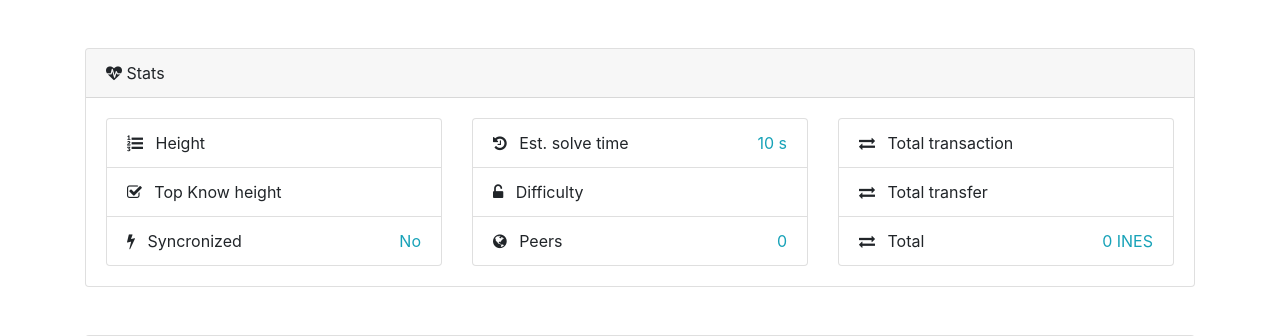
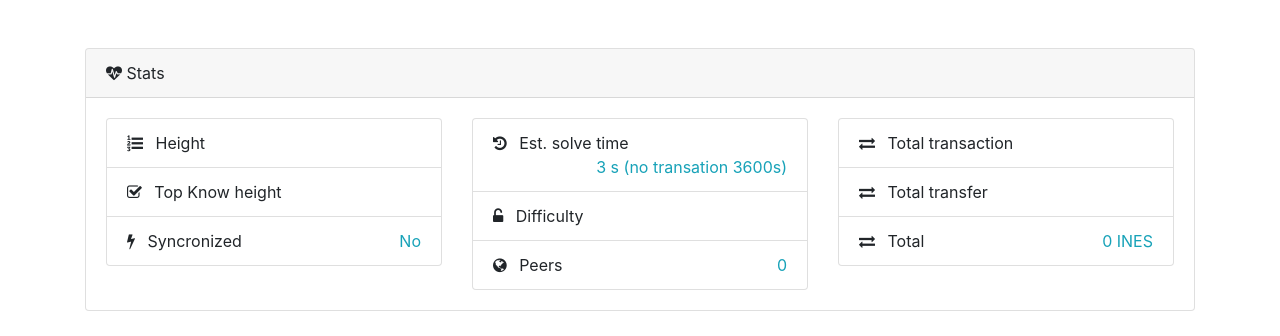
Before and after one commit to inescoin/inescoin-explorer, a PHP site: page / in a window 1280 px wide. Shown: the part 56-392 px from the top of the page. Run offline with PHP 8.4, Linux system fonts and the light colour scheme; data that the repository does not hold is empty; some libraries are stand-ins or nearby versions.

Commit message:
Solve time updated

```diff
--- a/src/template/pages/home.tpl.php
+++ b/src/template/pages/home.tpl.php
@@ -36,7 +36,7 @@
                         <i class="fa fa-history mr-2"></i>
                         Est. solve time
                     </span>
-                    <span id="avg-hash-rate" class="value d-inline-block float-right text-info">10 s</span>
+                    <span id="avg-hash-rate" class="value d-inline-block float-right text-info">3 s (no transation 3600s)</span>
                 </li>
                 <li class="list-group-item" data-toggle="tooltip" data-placement="top" data-original-title="Difficulty for the next block, the ratio at which the current hashing speed blocks will be mined, including a 4 minutes interval">
                     <span>
```
